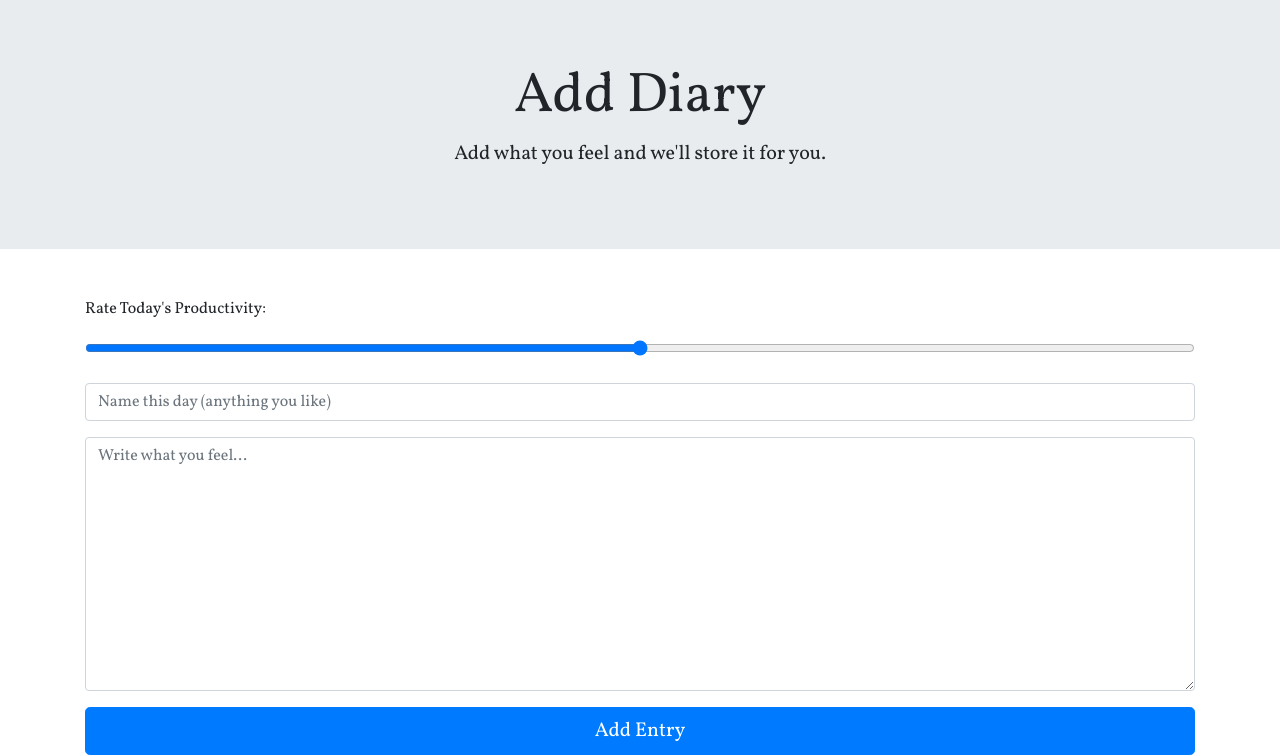
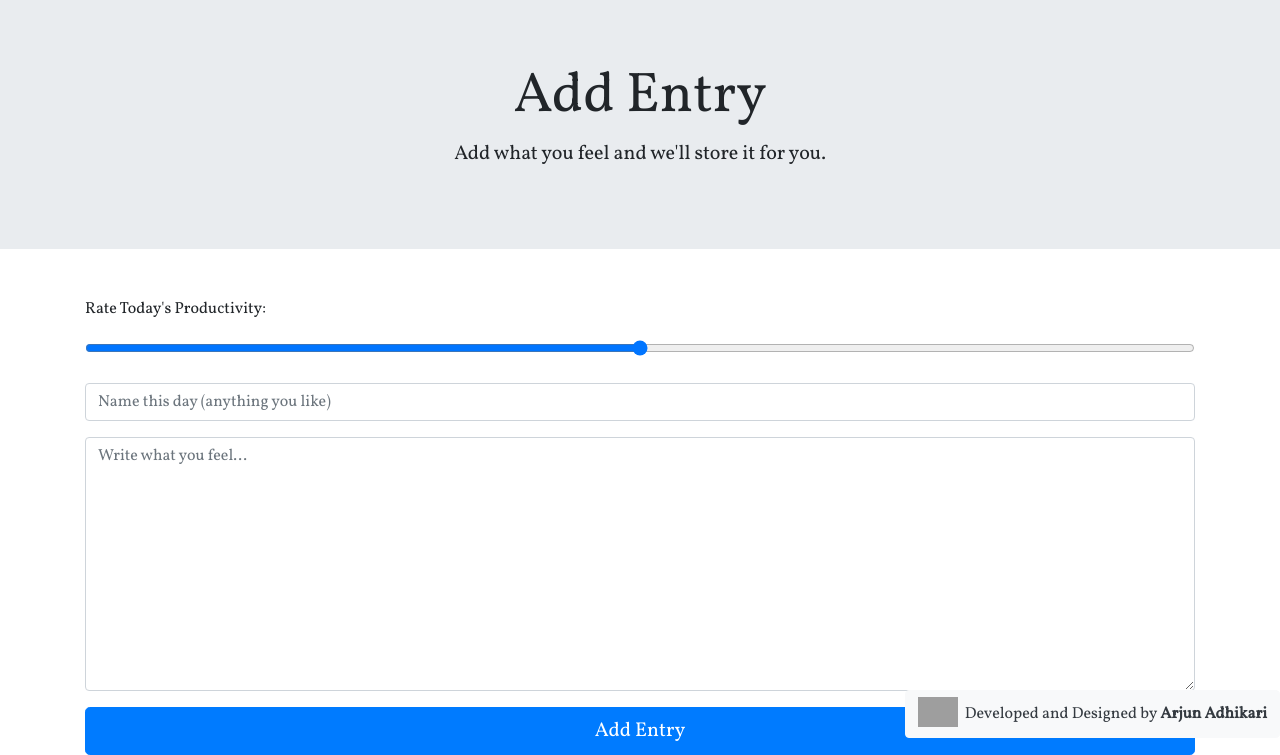
Before and after one commit to theArjun/diary-app, a Django app: page / in a window 1280 px wide. Shown: the part 62-817 px from the top of the page. Run offline with Django 3.2, Linux system fonts and the light colour scheme; some libraries are stand-ins or nearby versions; grey boxes are pictures that could not be loaded.

Commit message:
Added Credits and Changed Titles

```diff
--- a/entry/templates/entry/base.html
+++ b/entry/templates/entry/base.html
@@ -77,6 +77,14 @@
 
 {% endblock %}
 
+<a class="fixed-bottom" href="https://github.com/theArjun/diary-app" target="_blank">
+    <button class="btn btn-light rounded text-dark float-right">
+        <img class="mb-1" height="30"
+             src="https://i.pinimg.com/originals/3e/b2/ed/3eb2edd1e1079c1c7891543f3f50ce06.png">
+        &nbsp;Developed and Designed by <span class="font-weight-bold">Arjun Adhikari</span>
+    </button>
+
+</a>
 <!-- Include the Quill library -->
 <script src="https://cdn.quilljs.com/1.0.0/quill.js"></script>
 <script src="{% static 'js/quill.js' %}"></script>
--- a/entry/views.py
+++ b/entry/views.py
@@ -36,7 +36,7 @@ def entry(request):
         request,
         'entry/add.html',
         {
-            'title': 'Add Diary',
+            'title': 'Add Entry',
             'subtitle': 'Add what you feel and we\'ll store it for you.',
             'add_highlight': True,
             'addform': form,
@@ -57,7 +57,7 @@ def show(request):
         'entry/show.html',
         {
             'show_highlight': True,
-            'title': 'Diaries till now',
+            'title': 'All Entries',
             'subtitle': 'It\'s all you\'ve written.',
             'diaries': reversed(diaries),
             'icon': icon
```
